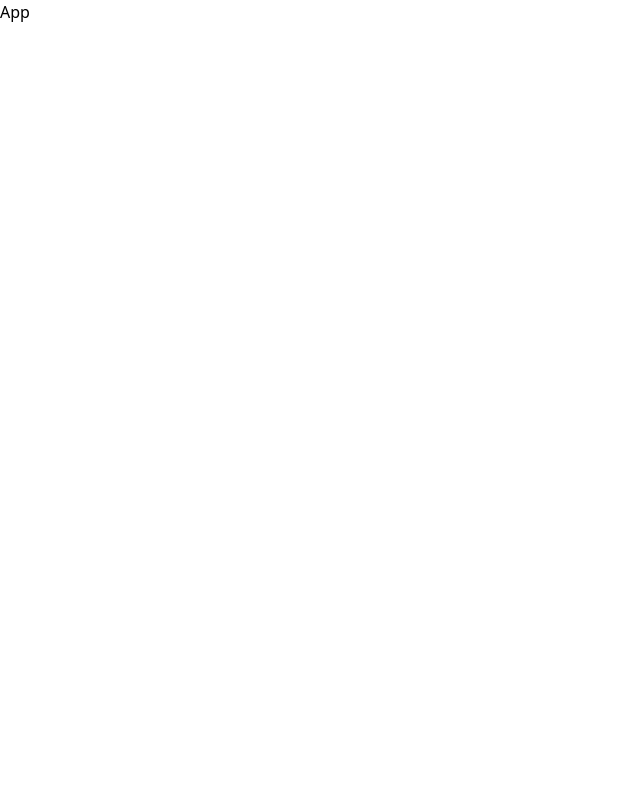
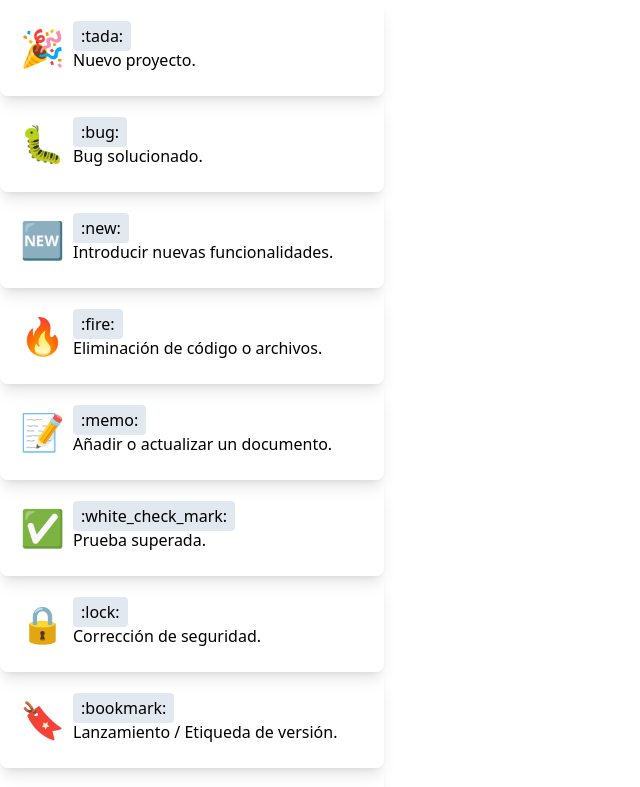
Before and after one commit to matcastaneda/ecommit, a React (Create React App) app: page / in a window 1280 px wide. Shown: the top 787 px of the page, without its empty margins (0-640 px from the left). Built offline with nearby package versions, Linux system fonts and the light colour scheme.

Commit message:
:new: Extraer `Emojis` y renderizar en `HomePage`

```diff
--- a/src/components/EmojiCard/EmojiCard.js
+++ b/src/components/EmojiCard/EmojiCard.js
@@ -1,7 +1,57 @@
 import React from 'react';
+import { CopyToClipboard } from 'react-copy-to-clipboard';
+import { toast } from 'react-hot-toast';
 
-const EmojiCard = () => {
-  return <div>EmojiCard</div>;
-};
+/**
+  ** Extraidos de EmojiList.js
+   @param emoji
+   @param code
+   @param description
+
+  * TODO: Creación de componente para renderizar los emojis.
+*/
+function EmojiCard({ emoji, code, description }) {
+  const styleToast = 'bg-blue-500 text-white font-regular';
+
+  const onClickEmoji = () => {
+    return toast.success(`${emoji} ► Copiado!`, {
+      duration: 2500,
+      className: styleToast,
+    });
+  };
+
+  const onClickCode = () => {
+    return toast.success(`${code} ► Copiado!`, {
+      duration: 2500,
+      className: styleToast,
+    });
+  };
+
+  return (
+    <>
+      <figure className="flex items-center overflow-hidden text- rounded-lg shadow-lg max-w-sm h-24 p-5">
+        <CopyToClipboard text={emoji}>
+          <span
+            onClick={onClickEmoji}
+            className="cursor-pointer text-4xl select-none">
+            {emoji}
+          </span>
+        </CopyToClipboard>
+
+        <div className="pl-2">
+          <CopyToClipboard text={code}>
+            <span
+              onClick={onClickCode}
+              className="cursor-pointer bg-slate-200 px-2 py-1 rounded select-none">
+              {code}
+            </span>
+          </CopyToClipboard>
+
+          <p>{description}</p>
+        </div>
+      </figure>
+    </>
+  );
+}
 
 export default EmojiCard;
--- a/src/components/EmojiList/EmojiList.js
+++ b/src/components/EmojiList/EmojiList.js
@@ -1,7 +1,26 @@
 import React from 'react';
 
-const EmojiList = () => {
-  return <div>EmojiList</div>;
-};
+// * Import Component & Data
+import EmojiCard from '../EmojiCard/EmojiCard';
+import data from '../../data/ecommit.json';
+
+// TODO: Recore el archivo JSON ecommit para obtener todos los datos de los emojis.
+function EmojiList() {
+  const emojis = data.ecommit;
+
+  return (
+    // * Los datos se envian al Componente <EmojiCard />
+    <>
+      {emojis.map(emoji => (
+        <EmojiCard
+          key={emoji.id}
+          emoji={emoji.emoji}
+          code={emoji.code}
+          description={emoji.description}
+        />
+      ))}
+    </>
+  );
+}
 
 export default EmojiList;
--- a/src/containers/App.js
+++ b/src/containers/App.js
@@ -1,7 +1,8 @@
 import React from 'react';
+import HomePage from '../pages/HomePage';
 
 const App = () => {
-  return <div>App</div>;
+  return <HomePage />;
 };
 
 export default App;
--- a/src/pages/HomePage.js
+++ b/src/pages/HomePage.js
@@ -1,7 +1,16 @@
 import React from 'react';
+import { Toaster } from 'react-hot-toast';
+
+// * Import Component
+import EmojiList from '../components/EmojiList/EmojiList';
 
 const HomePage = () => {
-  return <div>HomePage</div>;
+  return (
+    <>
+      <EmojiList />
+      <Toaster position="top-right" />
+    </>
+  );
 };
 
 export default HomePage;
```
